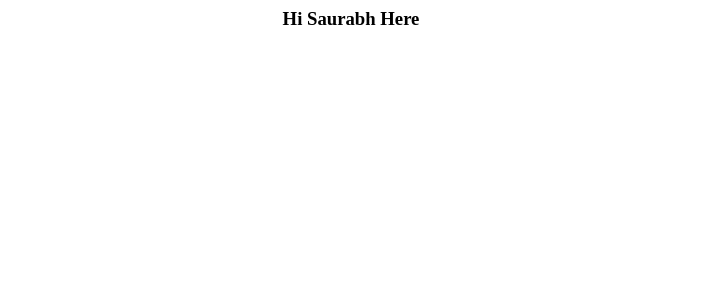
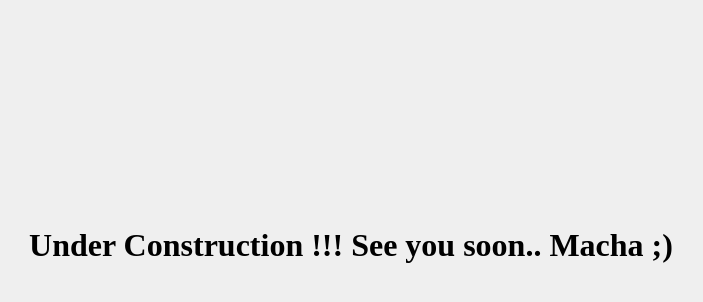
Before and after one commit to imsourya/imsourya.github.io, a plain HTML site: page index.html in a window 1280 px wide. Shown: the whole page, without its empty margins (289-992 px from the left). Drawn offline with Linux system fonts and the light colour scheme.

Commit message:
PortFolio : Under Construction Text

```diff
--- a/index.html
+++ b/index.html
@@ -1,5 +1,18 @@
 <html>
-<body>
-	<h3 align="center">Hi Saurabh Here</h3>
+<body style="background-color:#EFEFEF;">
+
+	<br/>
+	<br/>
+	<br/>
+	<br/>
+	<br/>
+	<br/>
+	<br/>
+	<br/>
+	<br/>
+	<br/>
+	<br/>
+
+	<h1 align="center">Under Construction !!! See you soon.. Macha ;) </h1>
 </body>
 </html>
```
